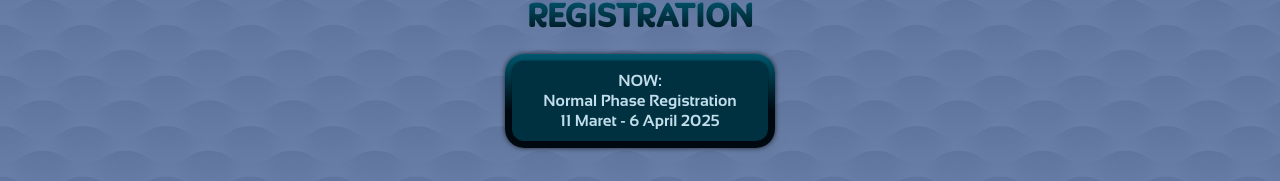
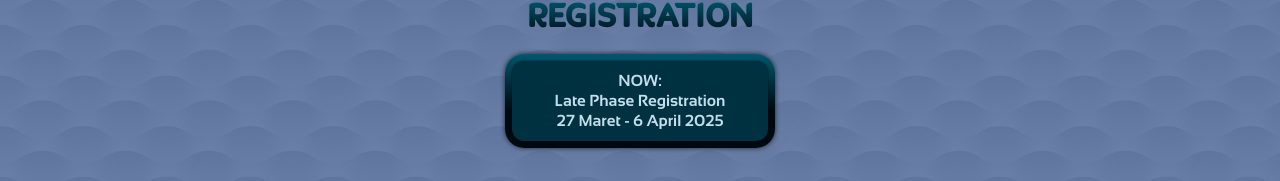
Before and after one commit to absolutepraya/alsa-ecomp, a Next.js app: page /timeline in a window 1280 px wide. Shown: the part 278-459 px from the top of the page. Built offline with nearby package versions, Linux system fonts and the light colour scheme.

Commit message:
fix: update timeline to reflect late phase registration dates

```diff
--- a/src/app/timeline/page.jsx
+++ b/src/app/timeline/page.jsx
@@ -38,9 +38,9 @@ export default function Timeline() {
               <p className="text-center leading-5">
                 NOW:
                 <br />
-                Normal Phase Registration
+                Late Phase Registration
                 <br />
-                11 Maret - 6 April 2025
+                27 Maret - 6 April 2025
               </p>
             </Emboss>
           </BlurFade>
```
